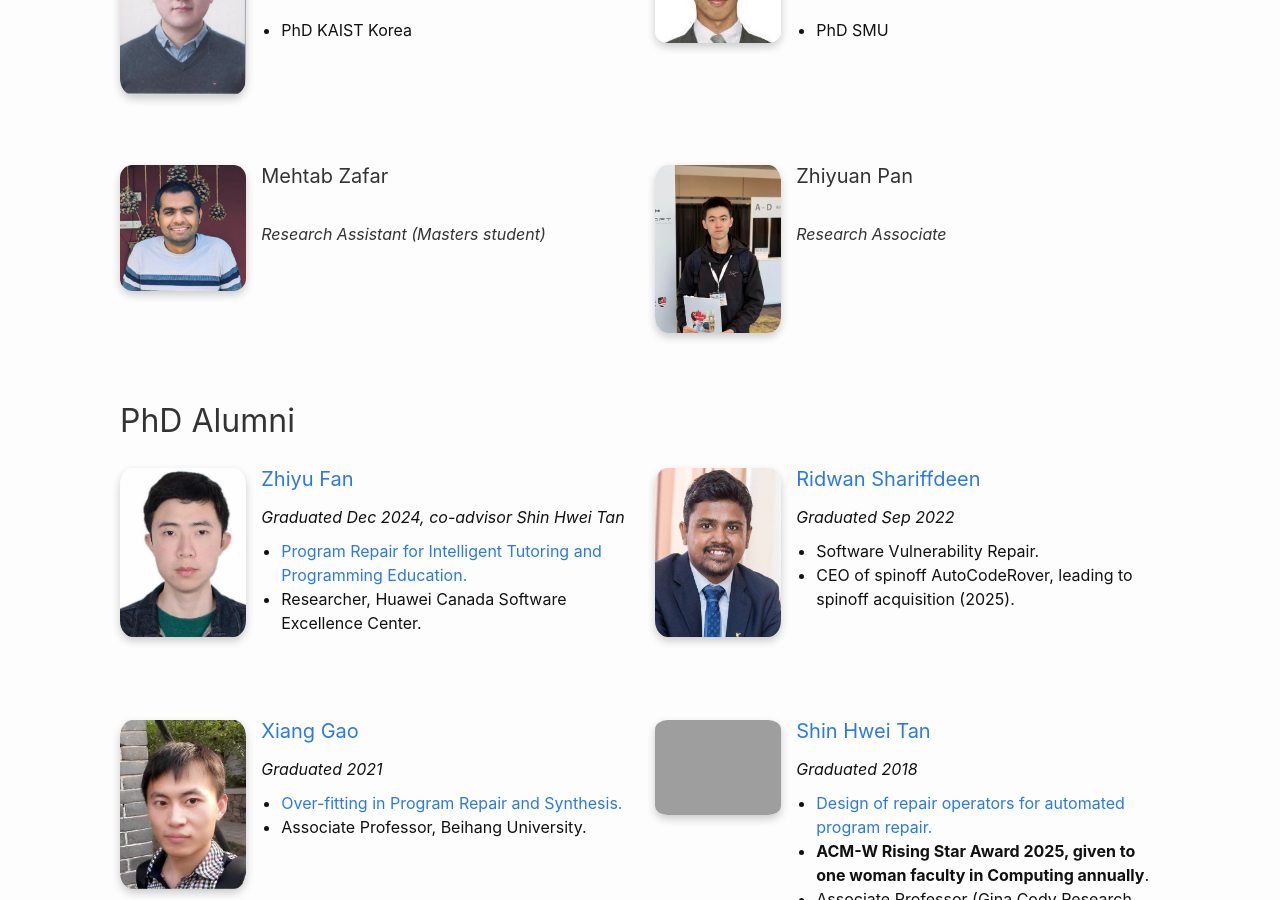
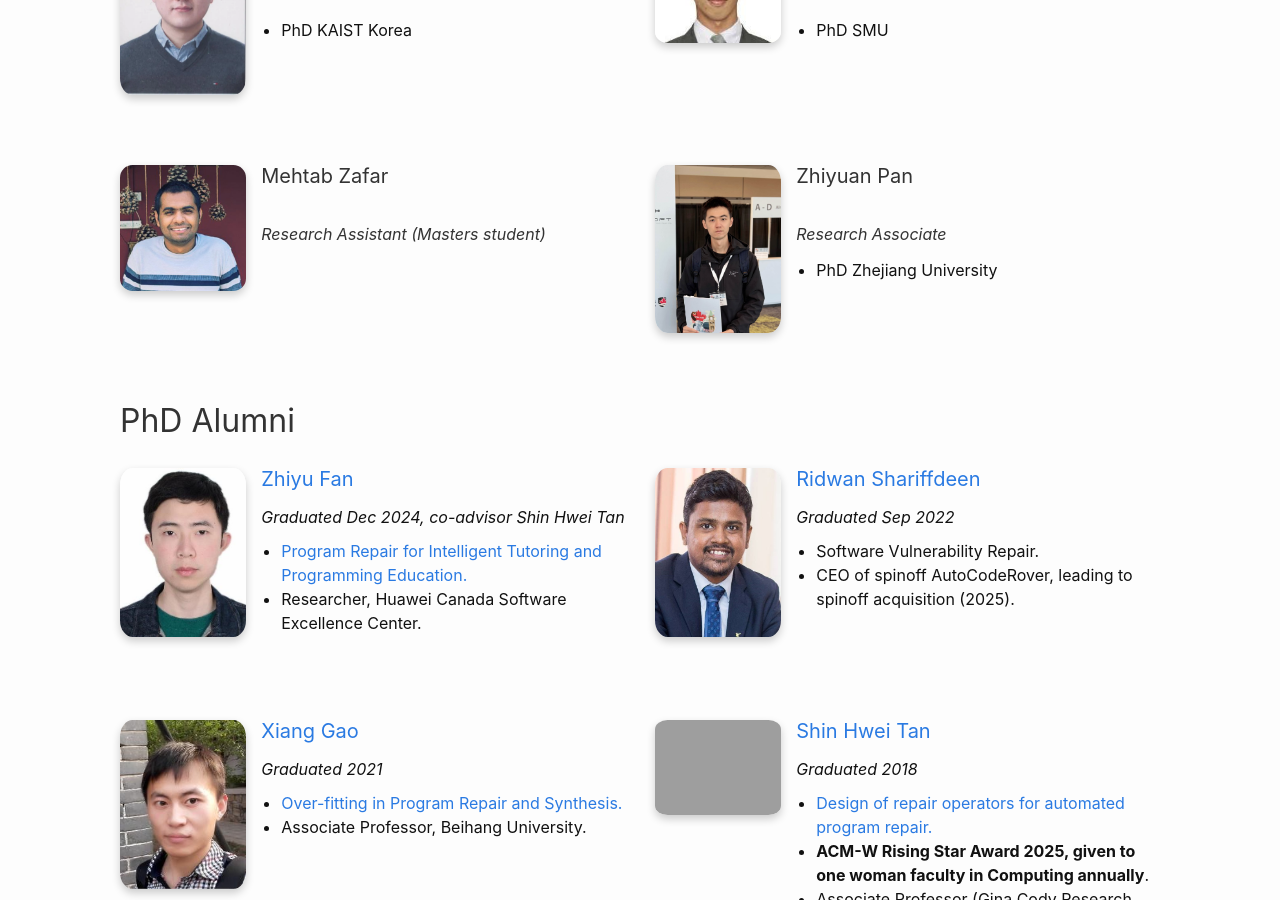
Before and after one commit to nus-tss/nus-tss.github.io, a Jekyll site: the page built from _pages/team.md, in a window 1280 px wide and 900 px high, scrolled down 2539 px. Built offline with Jekyll 4.4.1, drawn with Linux system fonts in a browser that asks for light colours; nearby versions of some CDN libraries.

Commit message:
Update staff.yml

```diff
--- a/_data/team/staff.yml
+++ b/_data/team/staff.yml
@@ -43,3 +43,4 @@
 - name: Zhiyuan Pan
   photo: zhiyuanpan.png
   role: Research Associate
+  info: PhD Zhejiang University
```
